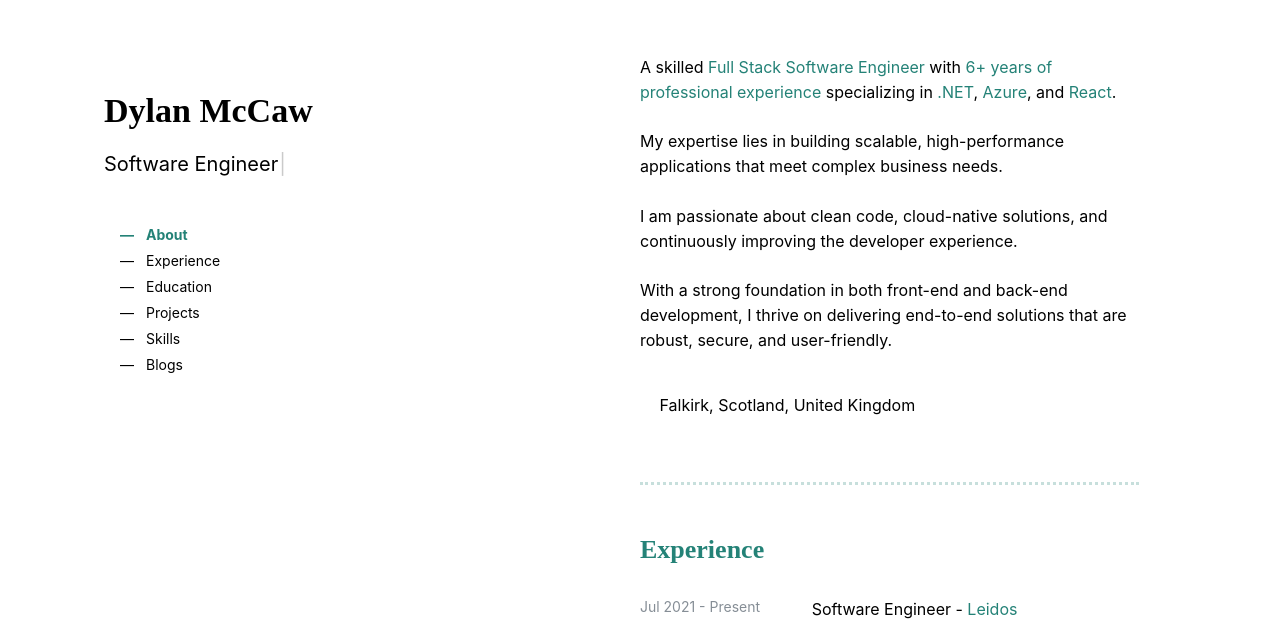
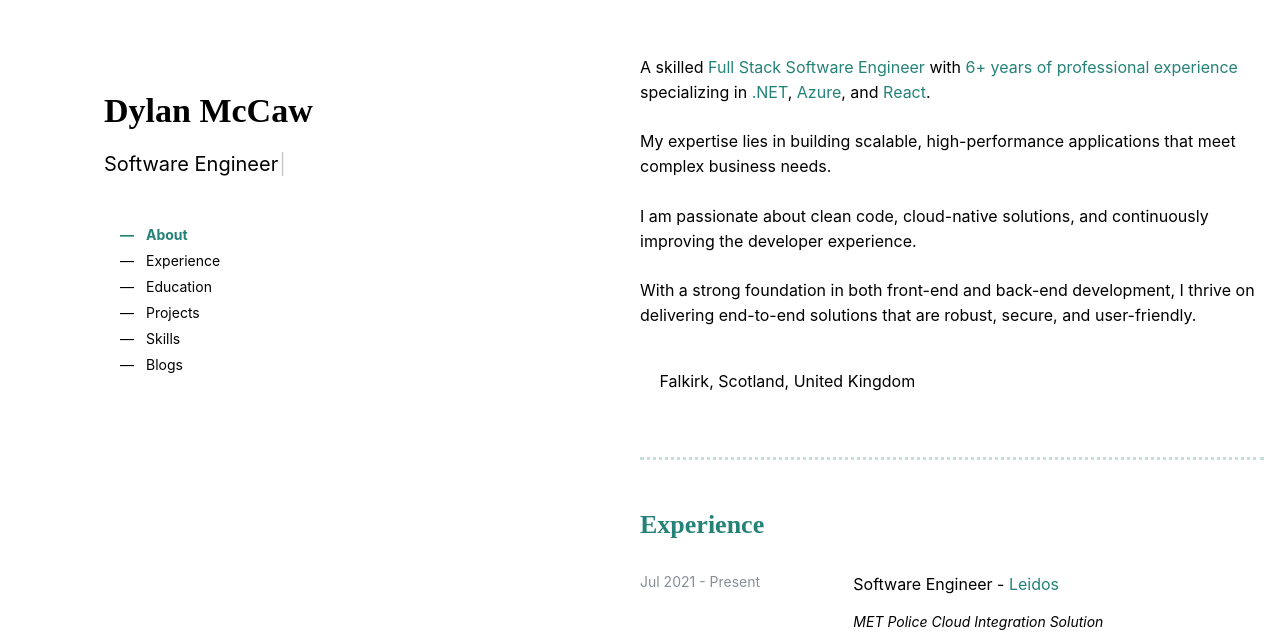
Before and after one commit to DylanMcCaw/portfolio-webpage, a React (Vite) app: page / in a window 1280 px wide. Shown: the part 165-800 px from the top of the page. Built offline with nearby package versions, Linux system fonts and the light colour scheme; some icons are missing; the HTML template or start-up script is replaced by a standard one.

Commit message:
Adjusted box width

```diff
--- a/src/components/Experience.jsx
+++ b/src/components/Experience.jsx
@@ -27,7 +27,7 @@ function Experience() {
                 {experience.company}
               </Anchor>
             </Text>
-            <Text size="sm" style={{ marginTop: '15px'}}>
+            <Text size="sm" style={{ marginTop: '15px', fontStyle:'italic'}}>
               {experience.project}
             </Text>
             <Text color="dimmed" size="sm" style={{ marginTop: '20px' }}>
--- a/src/components/Layout.jsx
+++ b/src/components/Layout.jsx
@@ -78,7 +78,7 @@ function Layout({ toggleColorScheme, colorScheme }) {
       ) : (
         <Box
           style={{
-            width: '80%',
+            width: '100%',
             maxWidth: '1300px',
             display: 'flex',
             position: 'relative',
```
